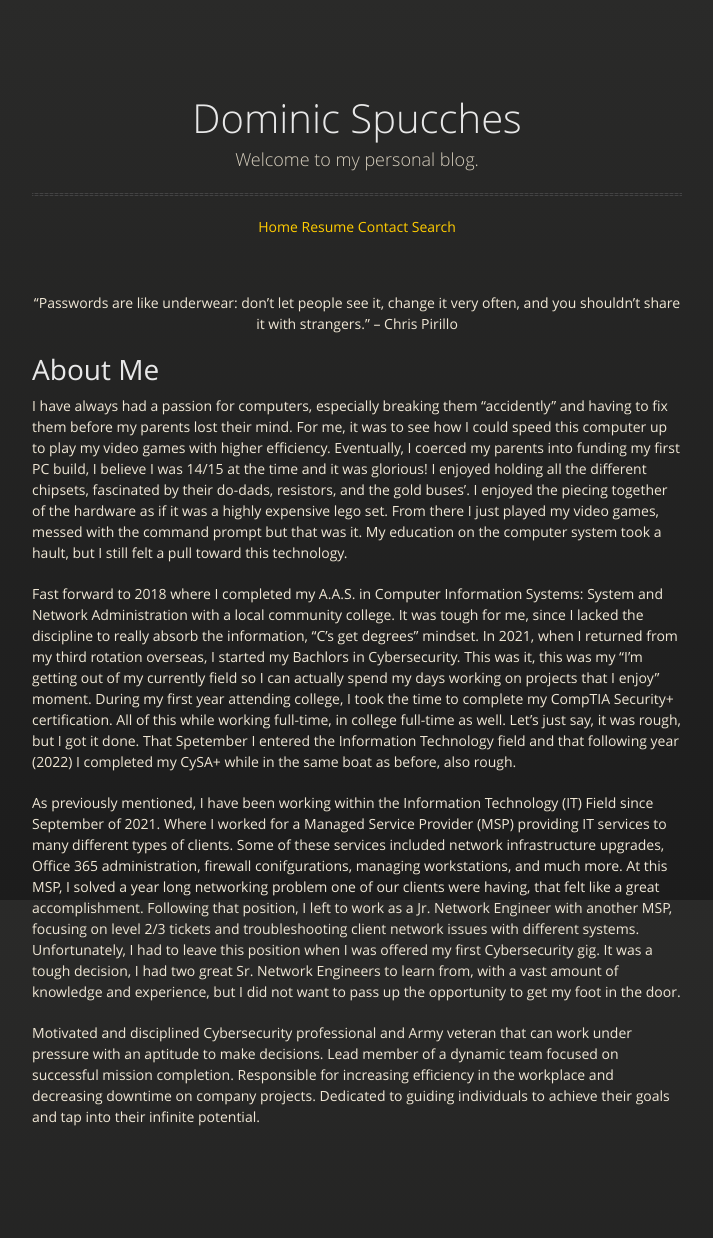
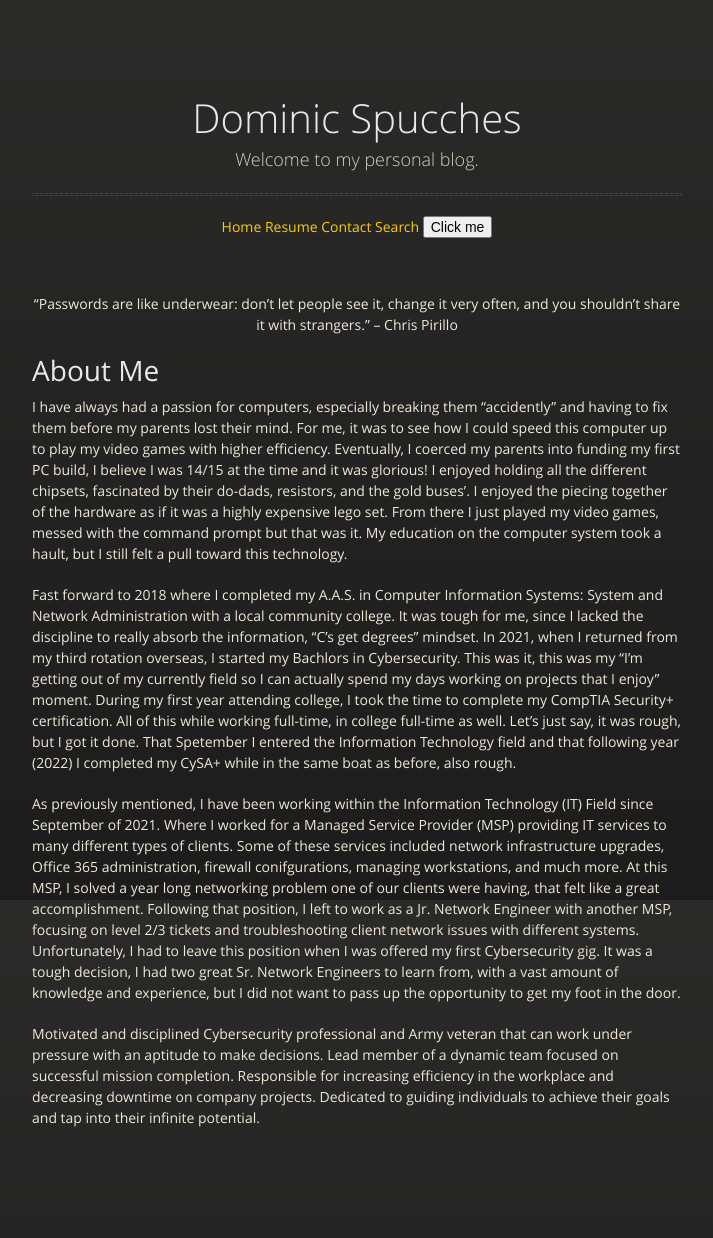
Before and after one commit to dspucches/dspucches.github.io, a Jekyll site: the page built from index.md, in a window 1280 px wide. Shown: the whole page, without its empty margins (283-996 px from the left). Built offline with Jekyll 4.4.1, drawn with Linux system fonts in a browser that asks for light colours.

Commit message:
Update default.html

```diff
--- a/_layouts/default.html
+++ b/_layouts/default.html
@@ -43,6 +43,7 @@
           <a href="https://dspucches.github.io/posts/resume" class="button">Resume</a>
           <a href="#" class="button">Contact</a>
           <a href="#" class="button icon search">Search</a>
+          <button name="button" onclick="http://www.google.com">Click me</button
           </center>
           <!--<span class="credits left">Project maintained by <a href="{{ site.github.owner_url }}">{{ site.github.owner_name }}</a></span>
           <span class="credits right">Hosted on GitHub Pages &mdash; Theme by <a href="https://twitter.com/mattgraham">mattgraham</a></span>-->
```
